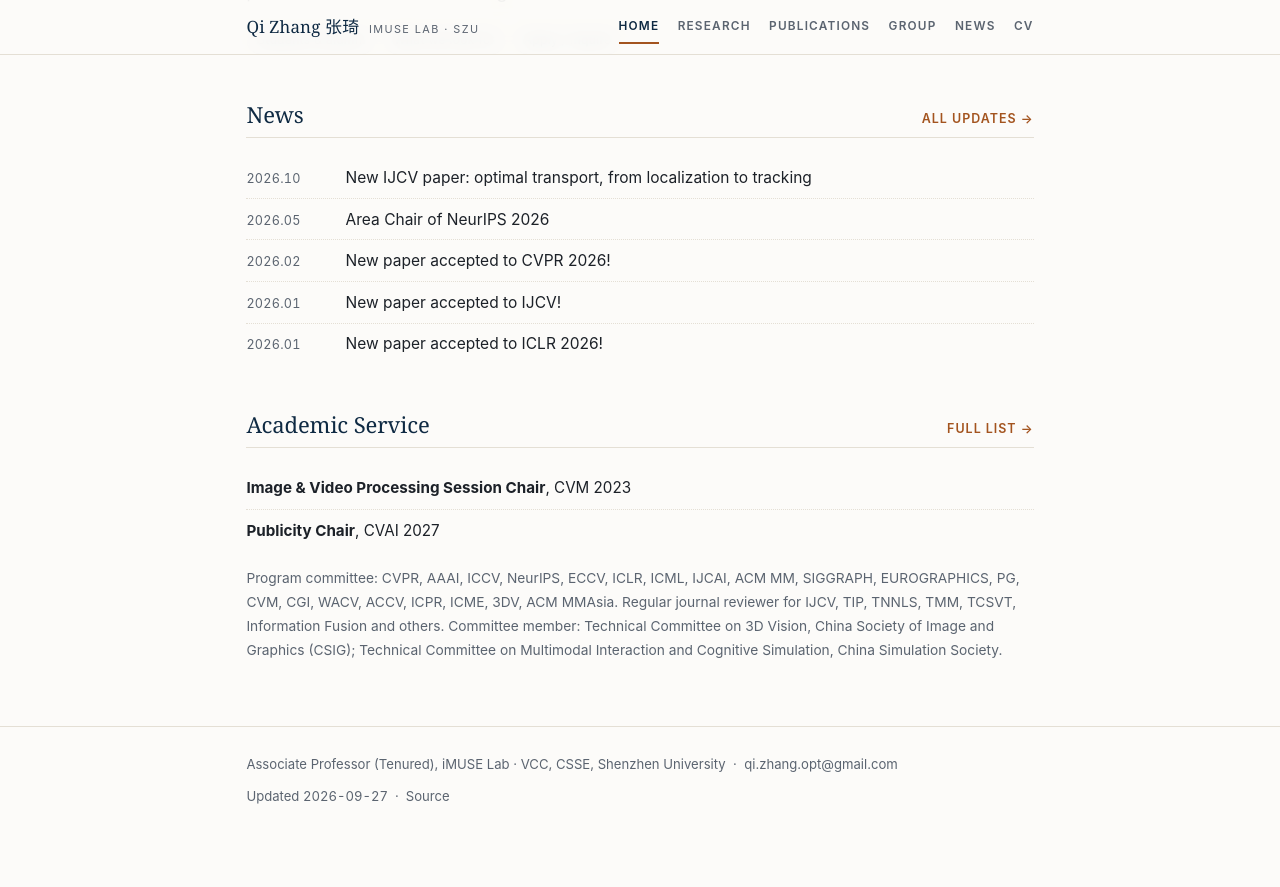
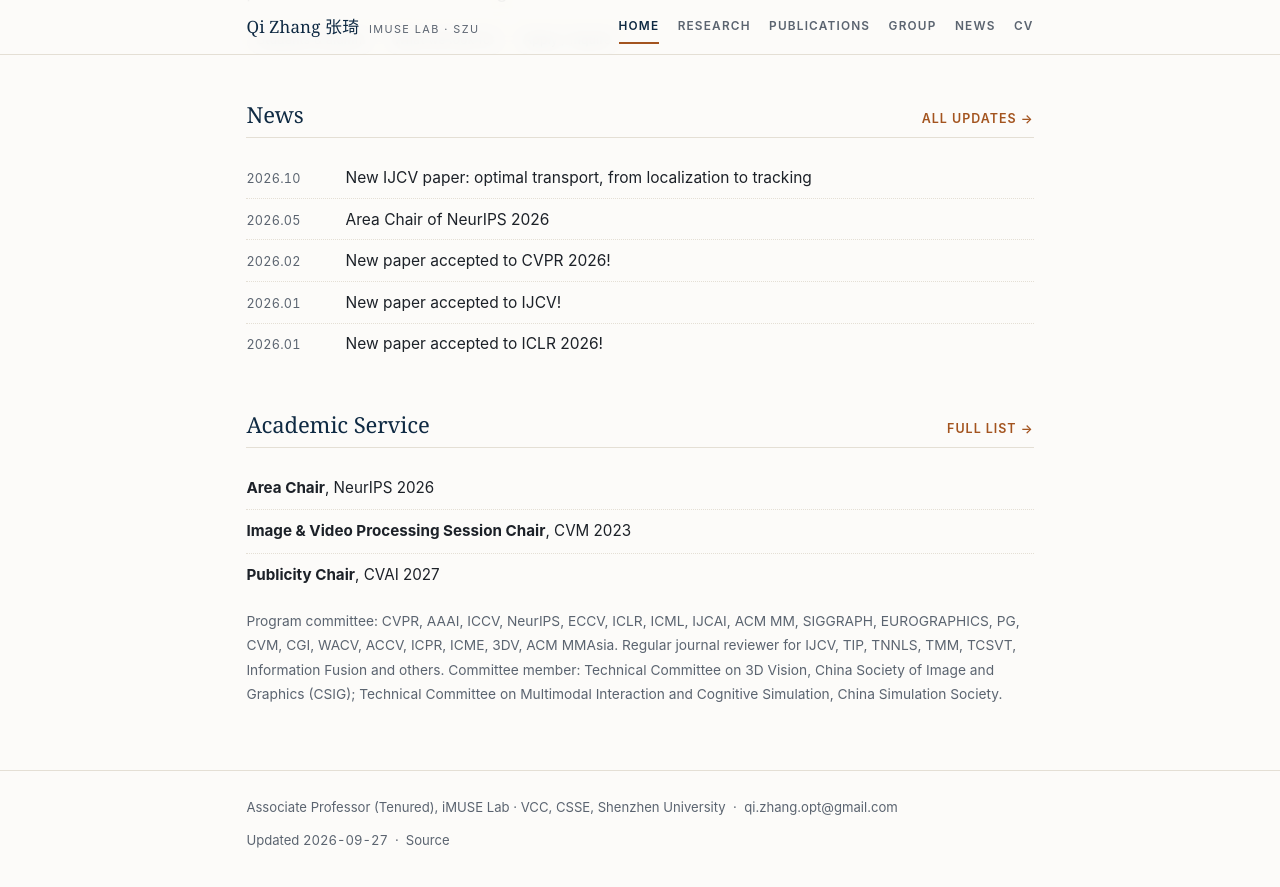
Before and after one commit to zqyq/zqyq.github.io, a Jekyll site: the page built from index.html, in a window 1280 px wide and 900 px high, scrolled down 2917 px. Shown: the top 887 px of the window. Built offline with Jekyll 4.4.1, drawn with Linux system fonts in a browser that asks for light colours; before the commit the page ends 3773 px from its top, so only the background shows below that.

Commit message:
Put the NeurIPS area chair back at the head of the service roles
It was moved to Honors & Awards when asked, which silently dropped it from
Academic Service on the home page. Both requests together mean both places,
so it now leads the leadership list and still heads the honors list.

```diff
--- a/_data/profile.yml
+++ b/_data/profile.yml
@@ -120,6 +120,7 @@ professional_memberships:
   - "Technical Committee on Multimodal Interaction and Cognitive Simulation, China Simulation Society"
 
 service_roles:
+  - { what: "Area Chair", venue: "NeurIPS", year: 2026 }
   - { what: "Image & Video Processing Session Chair", venue: "CVM", year: 2023 }
   - { what: "Publicity Chair", venue: "CVAI", year: 2027 }
 
```
